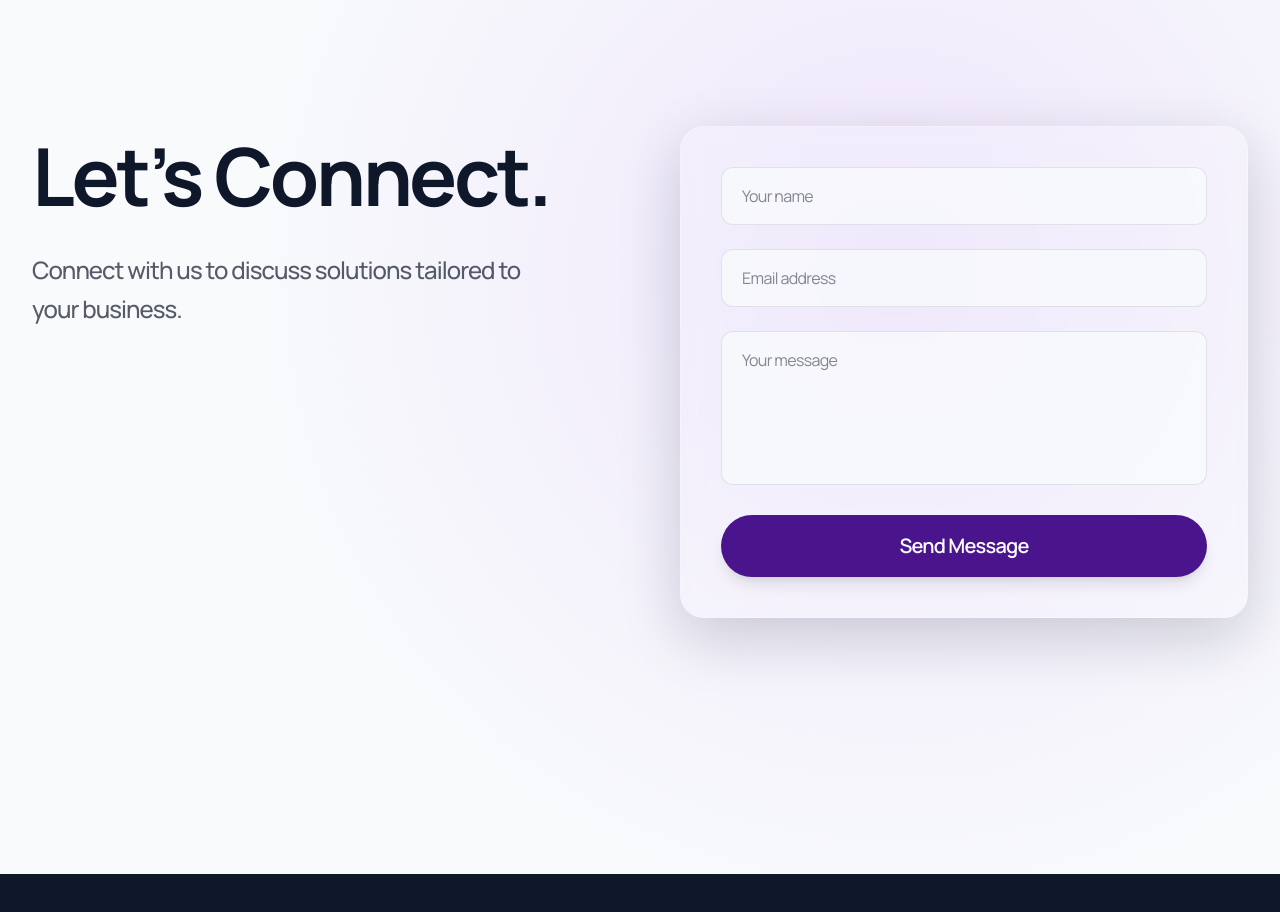
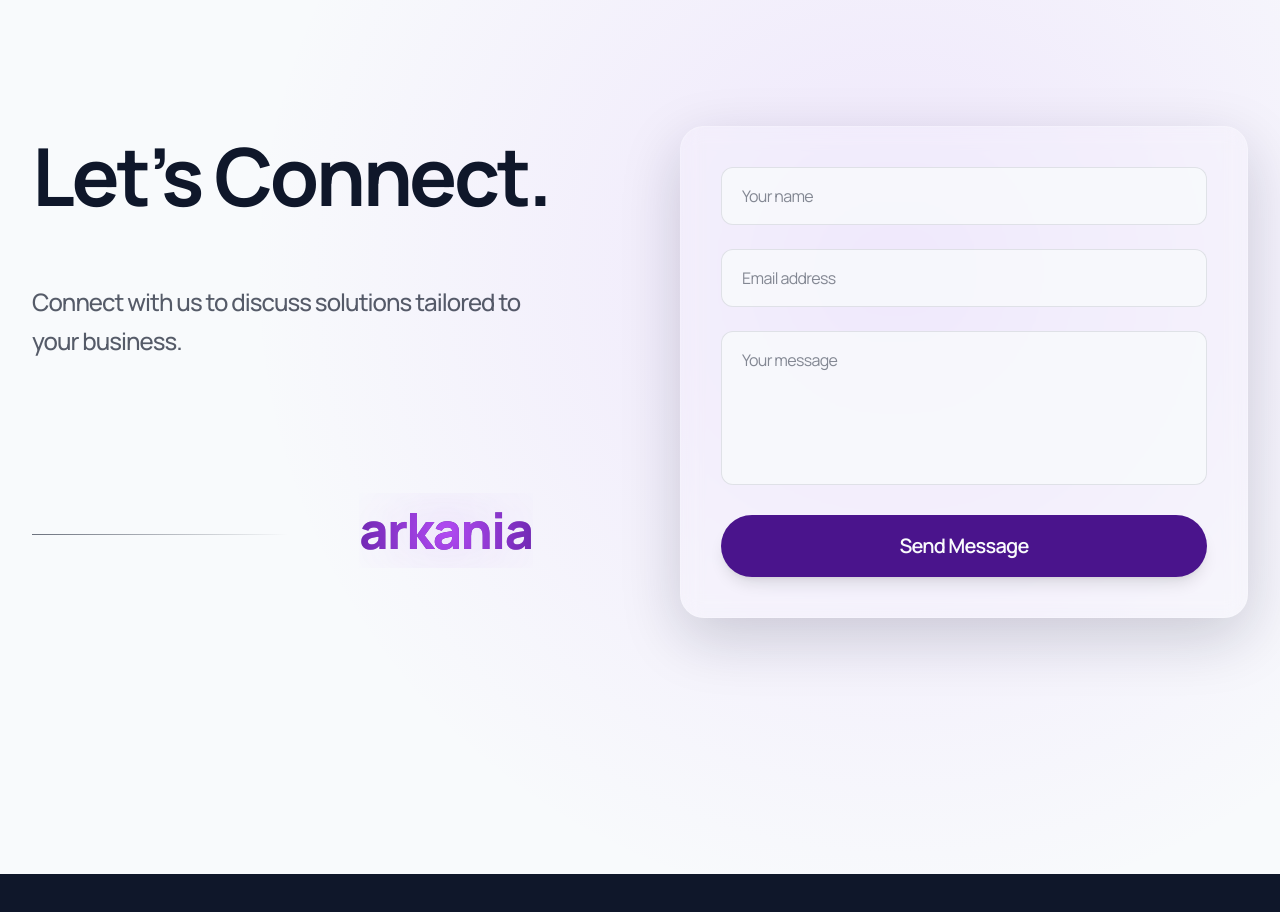
Before and after one commit to mithks/arkania-website, a Next.js app: page / in a window 1280 px wide. Shown: the part 3720-4632 px from the top of the page. Built offline with nearby package versions, Linux system fonts and the light colour scheme.

Commit message:
contact page design
added a new element to fill the white space.

```diff
--- /dev/null
+++ b/components/ArkaniaTextReveal.tsx
@@ -0,0 +1,59 @@
+'use client'
+
+import { motion } from 'framer-motion'
+import { useState } from 'react'
+
+export default function ArkaniaTextReveal() {
+  const [pos, setPos] = useState({ x: 50, y: 50 })
+
+  return (
+    <div
+      className="absolute -right-[130px] -bottom-[300px] w-full h-[420px] flex items-center justify-center"
+      onMouseMove={(e) => {
+        const rect = e.currentTarget.getBoundingClientRect()
+        const x = ((e.clientX - rect.left) / rect.width) * 100
+        const y = ((e.clientY - rect.top) / rect.height) * 100
+        setPos({ x, y })
+      }}
+    >
+      {/* Base Text (always visible, subtle) */}
+      <div className="
+        absolute
+        text-[45px] md:text-[50px]
+        font-extrabold tracking-tight
+        text-primary
+        select-none
+        pointer-events-none
+      ">
+        arkania
+      </div>
+
+      {/* Glow Reveal Layer */}
+      <motion.div
+        className="
+          absolute
+          text-[45px] md:text-[50px]
+          font-extrabold tracking-tight
+          text-secondary
+          select-none
+          pointer-events-none
+          drop-shadow-[0_0_40px_rgba(168,85,247,0.45)]
+        "
+        style={{
+          WebkitMaskImage: `radial-gradient(
+            circle 220px at ${pos.x}% ${pos.y}%,
+            black 0%,
+            transparent 65%
+          )`,
+          maskImage: `radial-gradient(
+            circle 220px at ${pos.x}% ${pos.y}%,
+            black 0%,
+            transparent 65%
+          )`,
+        }}
+      >
+        arkania
+      </motion.div>
+    </div>
+  )
+}
--- a/components/ContactSection.tsx
+++ b/components/ContactSection.tsx
@@ -60,6 +60,7 @@
 
 import { motion } from 'framer-motion'
 import { useState } from 'react'
+import ArkaniaTextReveal from '@/components/ArkaniaTextReveal'
 
 export default function ContactSection() {
   const [name, setName] = useState('')
@@ -110,8 +111,9 @@ export default function ContactSection() {
             whileInView={{ opacity: 1, y: 0 }}
             viewport={{ once: true, margin: '-100px' }}
             transition={{ duration: 0.8, ease: 'easeOut' }}
-            className="max-w-2xl"
+            className="max-w-2xl flex flex-col gap-8"
           >
+
             <h2 className="text-[56px] md:text-[80px] font-bold text-dark leading-tight mb-6">
               Let’s Connect.
             </h2>
@@ -119,6 +121,23 @@ export default function ContactSection() {
             <p className="text-[20px] md:text-[24px] text-dark/70 font-medium mb-12 max-w-lg leading-relaxed">
               Connect with us to discuss solutions tailored to your business.
             </p>
+
+            {/* Interactive Text */}
+            <div className="relative hidden md:flex items-center justify-center">
+            <div
+              className=" absolute left-0 -bottom-[95px]
+                h-px w-64
+                bg-gradient-to-r
+                from-dark/60
+                via-dark/30
+                to-transparent
+                transition-all duration-300
+                group-hover:from-secondary/60
+              "
+            />
+              <ArkaniaTextReveal />
+            </div>
+
           </motion.div>
 
           {/* RIGHT FORM */}
```
